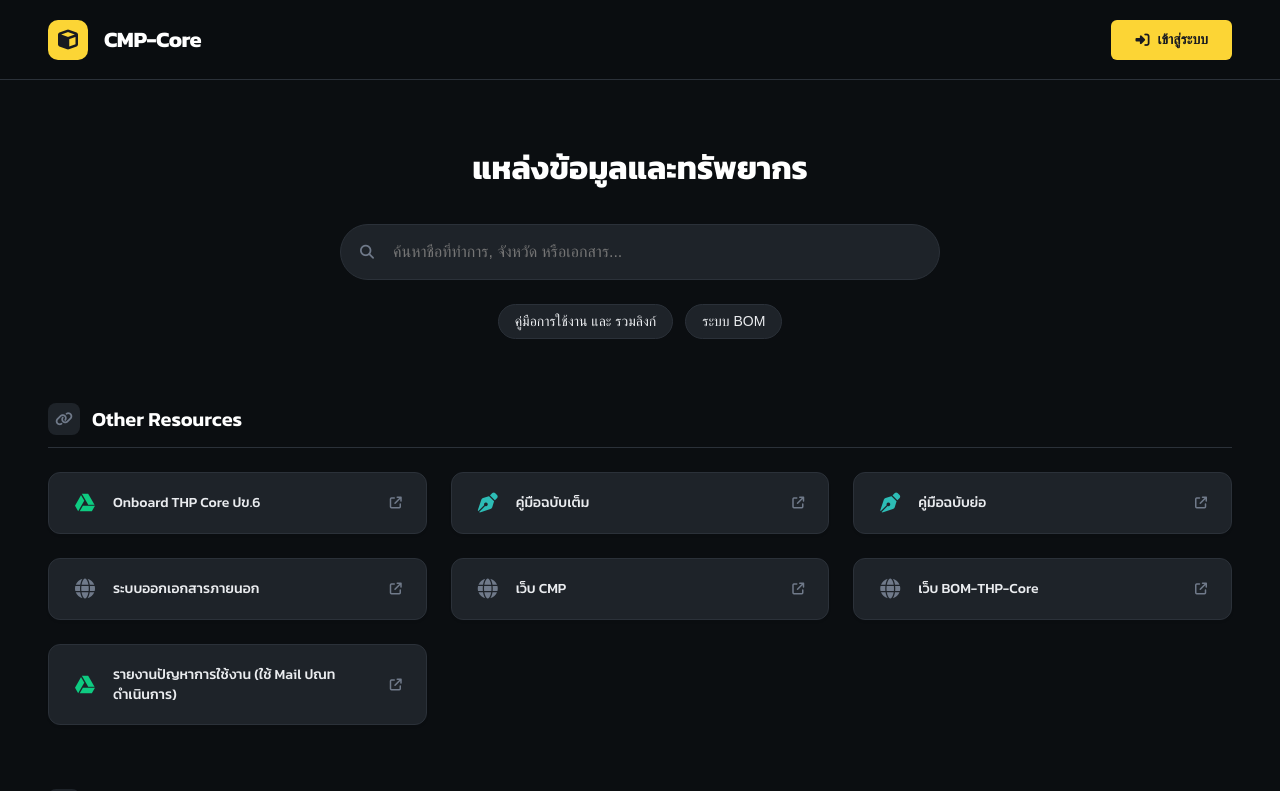
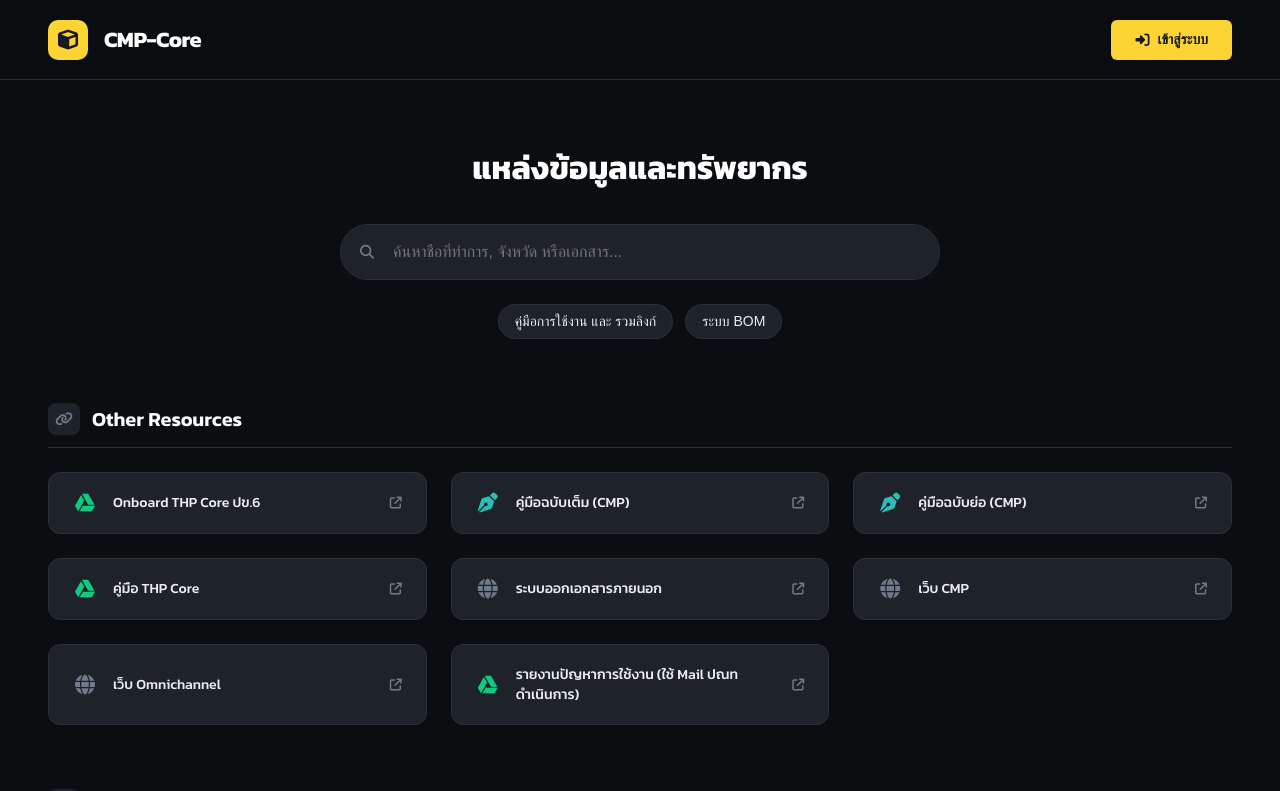
Before and after one commit to game1095/next-cmp-reg6, a React (Vite) app: page / in a window 1280 px wide. Shown: the top 791 px of the page. Built offline with nearby package versions, Linux system fonts and the light colour scheme; no server answers.

Commit message:
Update Login.jsx

```diff
--- a/src/pages/Login.jsx
+++ b/src/pages/Login.jsx
@@ -13,12 +13,16 @@ const resourceLinks = [
         url: "https://docs.google.com/spreadsheets/d/13YFM1jd4S2K-hGsU1eREXhsuEjIiBB0cEkT__6hHnAc/edit?gid=0#gid=0",
       },
       {
-        name: "คู่มือฉบับเต็ม",
+        name: "คู่มือฉบับเต็ม (CMP)",
         url: "https://www.canva.com/design/DAGvSCLX27Y/Hfkvl7HzZVZH3BPzBX-EQg/view?utlId=h8a95ce3478#16",
       },
       {
-        name: "คู่มือฉบับย่อ",
+        name: "คู่มือฉบับย่อ (CMP)",
         url: "https://www.canva.com/design/DAHR97wsJaI/rfE2rXx0-ZVcDdgTrfvk7Q/view?utlId=h9ed7a6774c",
+      },
+       {
+        name: "คู่มือ THP Core",
+        url: "https://drive.google.com/drive/folders/163UOLiYvD_q4D5zh_0OvfqjWoDTNApyI",
       },
       {
         name: "ระบบออกเอกสารภายนอก",
@@ -26,8 +30,8 @@ const resourceLinks = [
       },
       { name: "เว็บ CMP", url: "https://cmp.thailandpost.com/" },
       {
-        name: "เว็บ BOM-THP-Core",
-        url: "https://reg6-bom.thpcore.com/web/database/selector",
+        name: "เว็บ Omnichannel",
+        url: "https://omnichannel.thpcore.com/",
       },
       {
         name: "รายงานปัญหาการใช้งาน (ใช้ Mail ปณท ดำเนินการ)",
```
